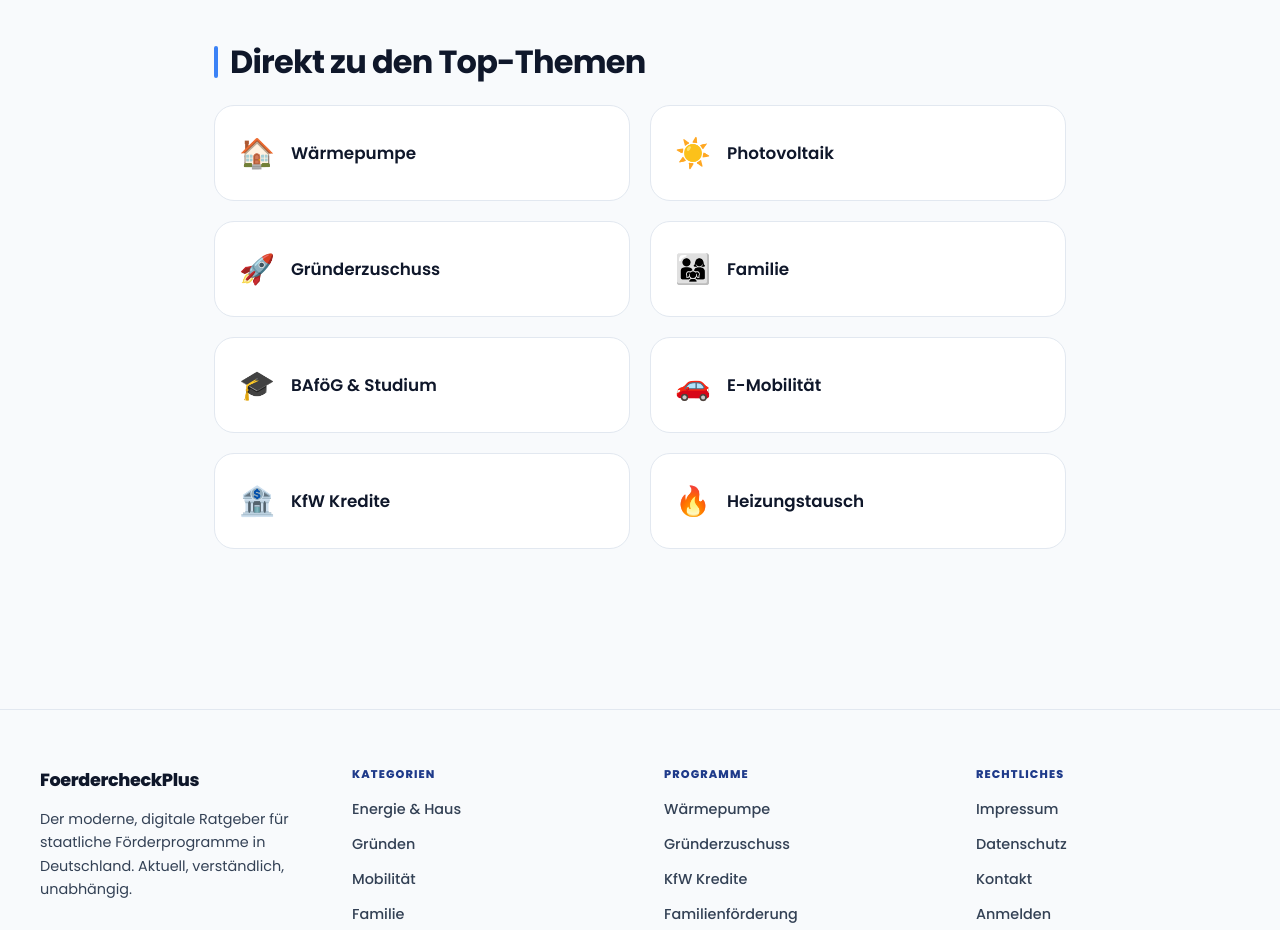
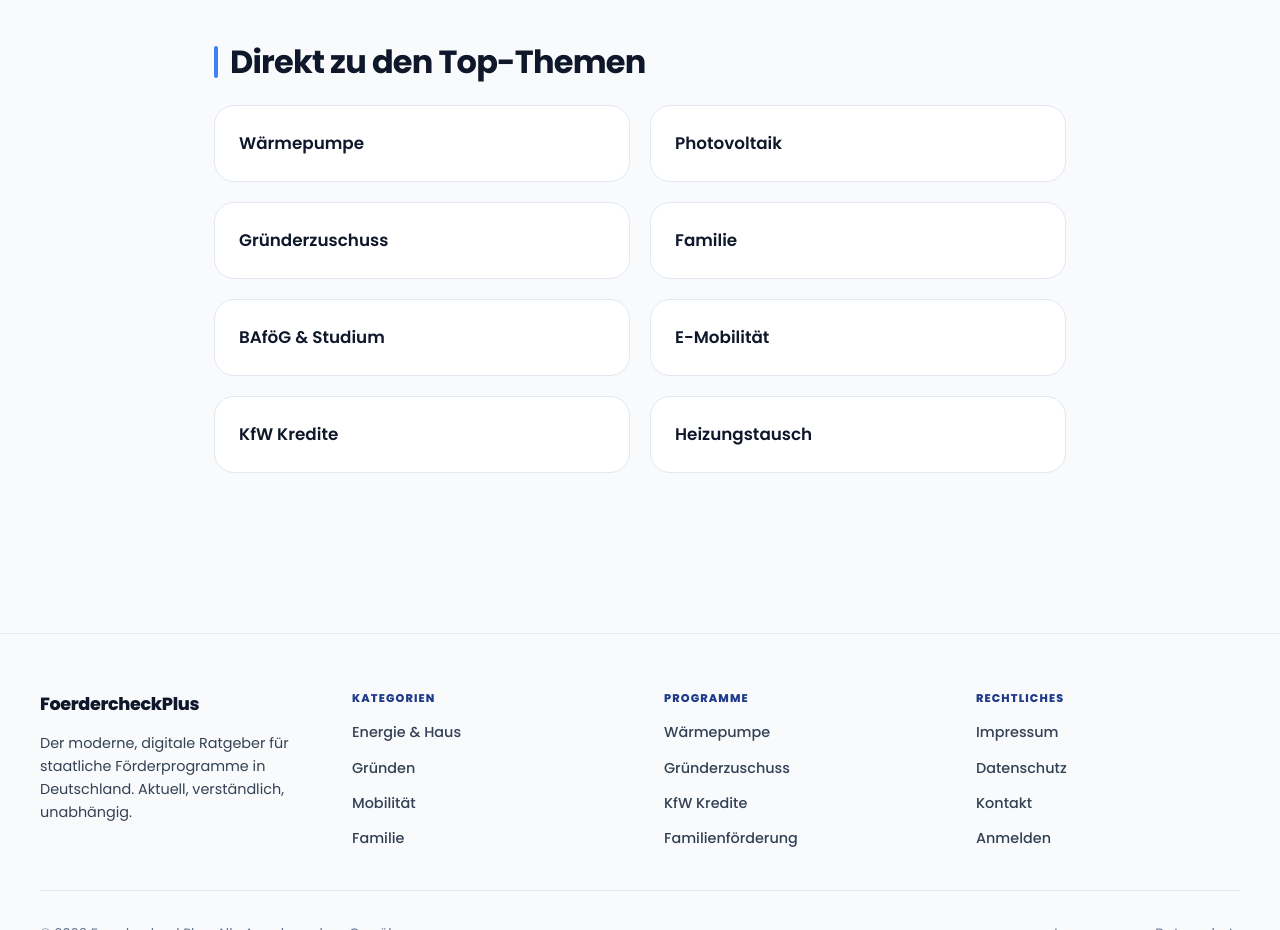
Before and after one commit to yedomanyes/foerdercheckplus.de, a website: page guides.html in a window 1280 px wide. Shown: the part 2780-3710 px from the top of the page. Drawn offline with Linux system fonts and the light colour scheme.

Commit message:
Update guides.html

```diff
--- a/guides.html
+++ b/guides.html
@@ -369,35 +369,27 @@
             <h2 class="section-title">Direkt zu den Top-Themen</h2>
             <div class="links-grid">
                 <a href="waermepumpe-foerderung.html" class="link-card">
-                    <span class="link-icon">🏠</span>
                     <span class="link-text">Wärmepumpe</span>
                 </a>
                 <a href="photovoltaik-foerderung.html" class="link-card">
-                    <span class="link-icon">☀️</span>
                     <span class="link-text">Photovoltaik</span>
                 </a>
                 <a href="gruenderzuschuss.html" class="link-card">
-                    <span class="link-icon">🚀</span>
                     <span class="link-text">Gründerzuschuss</span>
                 </a>
                 <a href="familienfoerderung.html" class="link-card">
-                    <span class="link-icon">👨‍👩‍👧</span>
                     <span class="link-text">Familie</span>
                 </a>
                 <a href="studienfoerderung.html" class="link-card">
-                    <span class="link-icon">🎓</span>
                     <span class="link-text">BAföG & Studium</span>
                 </a>
                 <a href="e-auto-foerderung.html" class="link-card">
-                    <span class="link-icon">🚗</span>
                     <span class="link-text">E-Mobilität</span>
                 </a>
                 <a href="kfw-foerderung.html" class="link-card">
-                    <span class="link-icon">🏦</span>
                     <span class="link-text">KfW Kredite</span>
                 </a>
                 <a href="heizung-austausch-foerderung.html" class="link-card">
-                    <span class="link-icon">🔥</span>
                     <span class="link-text">Heizungstausch</span>
                 </a>
             </div>
```
